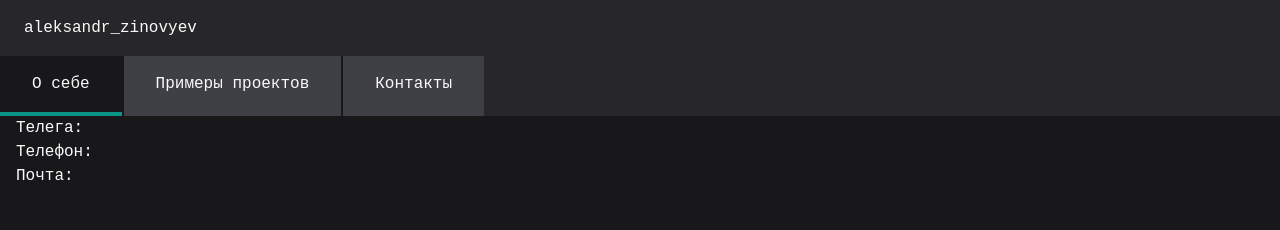
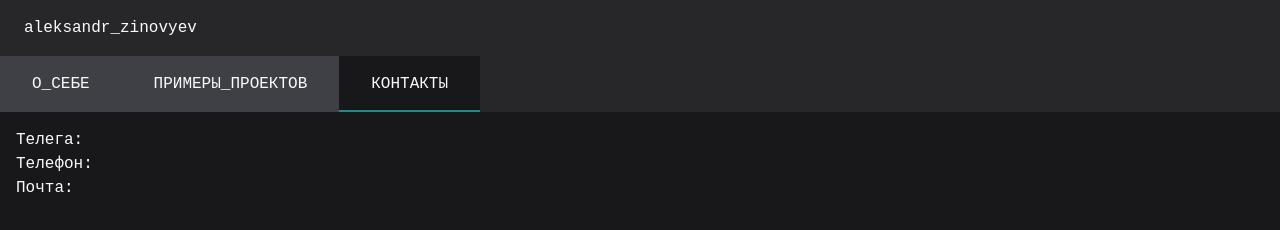
Before and after one commit to zinovyevaleks/frontend_cv, a Gatsby site: page /contacts in a window 1280 px wide. Built offline with nearby package versions, Linux system fonts and the light colour scheme; Gatsby itself is replaced by a stand-in of ours.

Commit message:
Add navigation

```diff
--- a/gatsby-config.js
+++ b/gatsby-config.js
@@ -12,7 +12,10 @@ module.exports = {
       resolve: `gatsby-omni-font-loader`,
       options: {
         enableListener: true,
-        preconnect: [`https://fonts.googleapis.com`, `https://fonts.gstatic.com`],
+        preconnect: [
+          `https://fonts.googleapis.com`,
+          `https://fonts.gstatic.com`,
+        ],
         web: [
           {
             name: `Fira Code`,
@@ -21,5 +24,5 @@ module.exports = {
         ],
       },
     },
-  ]
+  ],
 };
--- a/src/components/Header.js
+++ b/src/components/Header.js
@@ -1,15 +1,33 @@
 import React from "react";
+import { Link } from "gatsby";
 
 const Header = () => {
   return (
     <header className="header bg-zinc-800 text-zinc-50">
       <div className="mx-auto container ">
         <div className="px-6 py-4">aleksandr_zinovyev</div>
-        <div className="flex flex-nowrap overflow-auto divide-x-2 divide-zinc-900">
-          <div className="shrink-0 py-4 px-8 bg-zinc-900 border-b-4 border-teal-600">О себе</div>
-          <div className="shrink-0 py-4 px-8 bg-zinc-700">Примеры проектов</div>
-          <div className="shrink-0 py-4 px-8 bg-zinc-700">Контакты</div>
-        </div>
+        <nav className="flex flex-nowrap overflow-auto">
+          <Link
+            to="/"
+            className="relative shrink-0 py-4 px-8 uppercase bg-zinc-700"
+            activeClassName="bg-zinc-900 before:absolute before:bottom-0 before:left-0 before:w-full before:h-0.5 before:bg-teal-600"
+          >
+            о_себе
+          </Link>
+          <Link to="/portfolio"
+            className="relative shrink-0 py-4 px-8 uppercase bg-zinc-700"
+            activeClassName="bg-zinc-900 before:absolute before:bottom-0 before:left-0 before:w-full before:h-0.5 before:bg-teal-600"
+          >
+            примеры_проектов
+          </Link>
+          <Link
+            to="/contacts"
+            className="relative shrink-0 py-4 px-8 uppercase bg-zinc-700"
+            activeClassName="bg-zinc-900 before:absolute before:bottom-0 before:left-0 before:w-full before:h-0.5 before:bg-teal-600"
+          >
+            контакты
+          </Link>
+        </nav>
       </div>
     </header>
   );
--- /dev/null
+++ b/src/components/Layout.js
@@ -0,0 +1,13 @@
+import React from 'react';
+import Header from './Header';
+
+const Layout = ({children}) => {
+  return (
+    <>
+      <Header/>
+      {children}
+    </>
+  )
+}
+
+export default Layout;
--- a/src/pages/contacts.js
+++ b/src/pages/contacts.js
@@ -1,12 +1,11 @@
 import * as React from "react";
 import Header from "../components/Header";
-import Avatar from "../images/avatar.jpg";
 
 const ContactsPage = () => {
   return (
     <main className="flex flex-col grow h-full bg-zinc-800 text-zinc-50">
       <Header />
-      <div class="container mx-auto grow px-4 bg-zinc-900 ">
+      <div class="container mx-auto grow px-4 py-4 bg-zinc-900 ">
         <div>Телега:</div>
         <div>Телефон:</div>
         <div>Почта:</div>
--- a/src/pages/index.js
+++ b/src/pages/index.js
@@ -1,11 +1,11 @@
 import * as React from "react";
-import Header from "../components/Header";
+import Layout from "../components/Layout";
 import Avatar from "../images/avatar.jpg";
 
 const IndexPage = () => {
   return (
+    <Layout>
       <main className="flex flex-col grow h-full bg-zinc-800 text-zinc-50">
-      <Header />
         <div class="container mx-auto grow px-4 bg-zinc-900 ">
           <div className="flex gap-x-[20px]">
             <div class="w-2/3 py-8">
@@ -24,6 +24,7 @@ const IndexPage = () => {
           </div>
         </div>
       </main>
+    </Layout>
   );
 };
 
--- a/src/pages/portfolio.js
+++ b/src/pages/portfolio.js
@@ -5,7 +5,7 @@ const PortfolioPage = () => {
   return (
     <main className="flex flex-col grow h-full bg-zinc-800 text-zinc-50">
       <Header />
-      <div class="container mx-auto grow px-4 bg-zinc-900 ">
+      <div class="container mx-auto grow px-4 bg-zinc-900">
         <div className="py-4">
           <div className="text-xl mb-2">Project 1</div>
           <div className="w-2/3 aspect-video bg-gray-200 rounded-md mb-2"></div>
@@ -23,7 +23,7 @@ const PortfolioPage = () => {
           </div>
         </div>
       </div>
-      <div class="container mx-auto grow px-4 bg-zinc-900 ">
+      <div class="container mx-auto grow px-4 bg-zinc-900">
         <div className="py-4">
           <div className="text-xl mb-2">Project 2</div>
           <div className="w-2/3 aspect-video bg-gray-200 rounded-md mb-2"></div>
@@ -41,7 +41,7 @@ const PortfolioPage = () => {
           </div>
         </div>
       </div>
-      <div class="container mx-auto grow px-4 bg-zinc-900 ">
+      <div class="container mx-auto grow px-4 bg-zinc-900">
         <div className="py-4">
           <div className="text-xl mb-2">Project 3</div>
           <div className="w-2/3 aspect-video bg-gray-200 rounded-md mb-2"></div>
```
Lines whose indentation alone changed are shown as unchanged.
